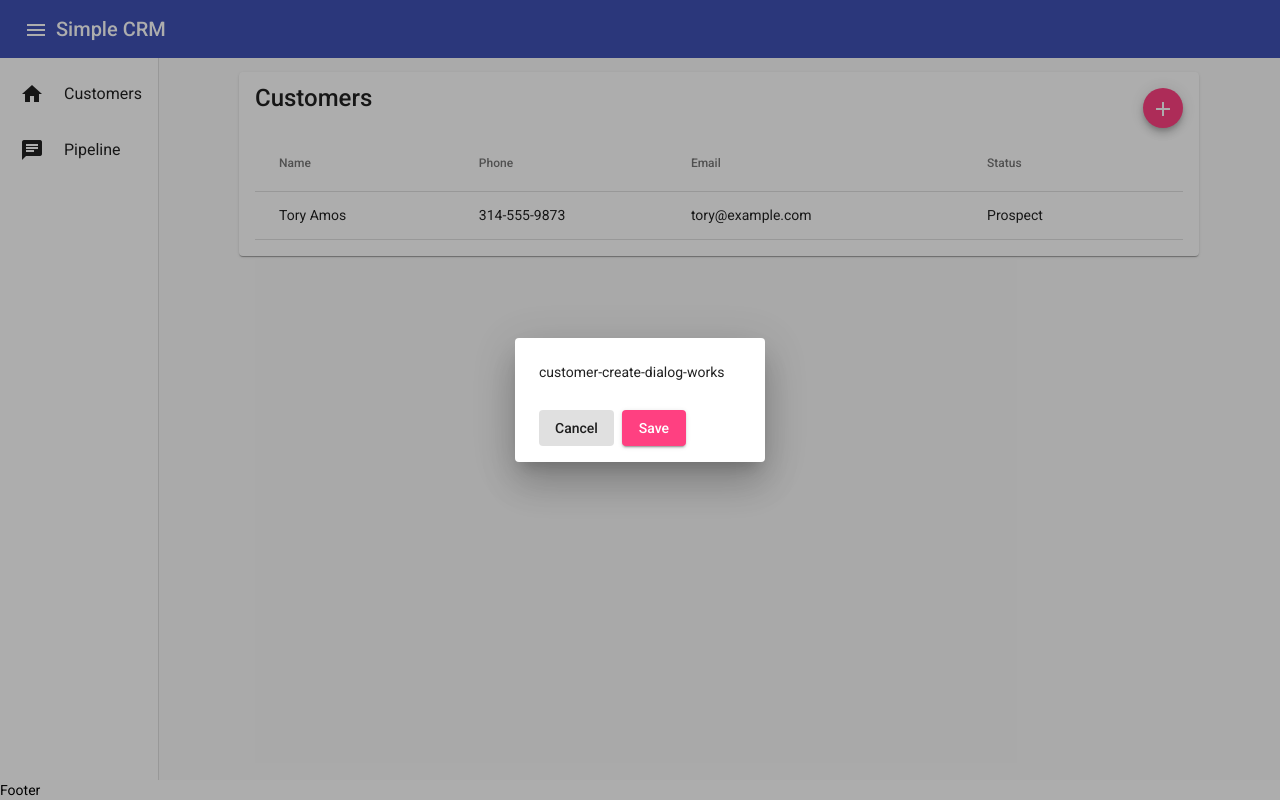
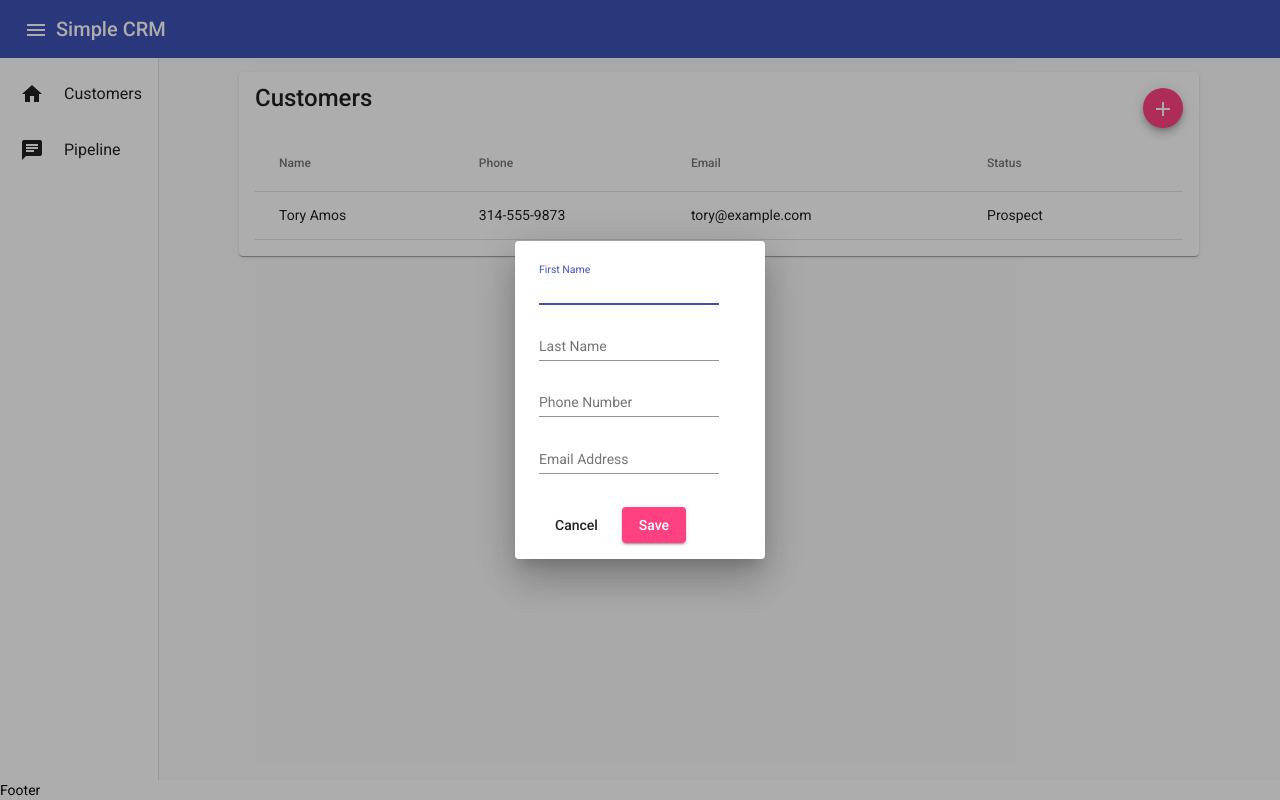
Before and after one commit to NexulAcademy/aspnet-core-fundamentals-v3, an Angular app in the folder SimpleCrm/simple-crm-cli/: page /customers in a window 1280 px wide. Both pictures are taken after a click on the button "add". Built offline with nearby package versions, Linux system fonts and the light colour scheme.

Commit message:
59: reactive form with basic inputs

```diff
--- a/SimpleCrm/simple-crm-cli/src/app/customer/customer-create-dialog/customer-create-dialog.component.html
+++ b/SimpleCrm/simple-crm-cli/src/app/customer/customer-create-dialog/customer-create-dialog.component.html
@@ -1,7 +1,18 @@
 <mat-dialog-content>
-  <p>
-    customer-create-dialog-works
-  </p>
+  <form [formGroup]="detailForm" novalidate>
+    <mat-form-field>
+      <input matInput placeholder="First Name" formControlName="firstName" name="firstName">
+    </mat-form-field>
+    <mat-form-field>
+      <input matInput placeholder="Last Name" formControlName="lastName" name="lastName">
+    </mat-form-field>
+    <mat-form-field>
+      <input matInput placeholder="Phone Number" formControlName="phoneNumber" name="phoneNumber">
+    </mat-form-field>
+    <mat-form-field>
+      <input matInput placeholder="Email Address" formControlName="emailAddress" name="emailAddress">
+    </mat-form-field>
+  </form>
 </mat-dialog-content>
 <mat-dialog-actions>
   <button mat-button (click)="cancel()">Cancel</button>
--- a/SimpleCrm/simple-crm-cli/src/app/customer/customer-create-dialog/customer-create-dialog.component.ts
+++ b/SimpleCrm/simple-crm-cli/src/app/customer/customer-create-dialog/customer-create-dialog.component.ts
@@ -1,6 +1,7 @@
 import { Component, Inject, OnInit } from '@angular/core';
 import { MatDialogRef, MAT_DIALOG_DATA } from '@angular/material/dialog';
 import { Customer } from '../customer.model';
+import { FormGroup, FormBuilder } from '@angular/forms';
 
 @Component({
   selector: 'crm-customer-create-dialog',
@@ -8,11 +9,24 @@ import { Customer } from '../customer.model';
   styleUrls: ['./customer-create-dialog.component.scss']
 })
 export class CustomerCreateDialogComponent implements OnInit {
+  detailForm: FormGroup;
 
   constructor(
+    private fb: FormBuilder,
     public dialogRef: MatDialogRef<CustomerCreateDialogComponent>,
     @Inject(MAT_DIALOG_DATA) public data: Customer | null
-  ) { }
+  ) {
+    this.detailForm = this.fb.group({
+      firstName: [''],
+      lastName: [''],
+      phoneNumber: [''],
+      emailAddress: [''],
+      preferredContactMethod: ['email']
+    });
+    if (this.data) {
+      this.detailForm.patchValue(this.data);
+    }
+   }
 
   ngOnInit(): void {
   }
--- a/SimpleCrm/simple-crm-cli/src/app/customer/customer.module.ts
+++ b/SimpleCrm/simple-crm-cli/src/app/customer/customer.module.ts
@@ -1,5 +1,6 @@
 import { NgModule } from '@angular/core';
 import { CommonModule } from '@angular/common';
+import { ReactiveFormsModule } from '@angular/forms';
 
 import { MatTableModule } from '@angular/material/table';
 import { MatCardModule } from '@angular/material/card';
@@ -14,17 +15,20 @@ import { MatButtonModule } from '@angular/material/button';
 import { FlexLayoutModule } from '@angular/flex-layout';
 import { CustomerCreateDialogComponent } from './customer-create-dialog/customer-create-dialog.component';
 import { MatDialogModule } from '@angular/material/dialog';
+import { MatInputModule } from '@angular/material/input';
 
 @NgModule({
   declarations: [CustomerListPageComponent, CustomerCreateDialogComponent],
   imports: [
     CommonModule,
+    ReactiveFormsModule,
     HttpClientModule,
     MatTableModule,
     MatCardModule,
     MatIconModule,
     MatButtonModule,
     MatDialogModule,
+    MatInputModule,
     FlexLayoutModule,
     CustomerRoutingModule
   ],
```
